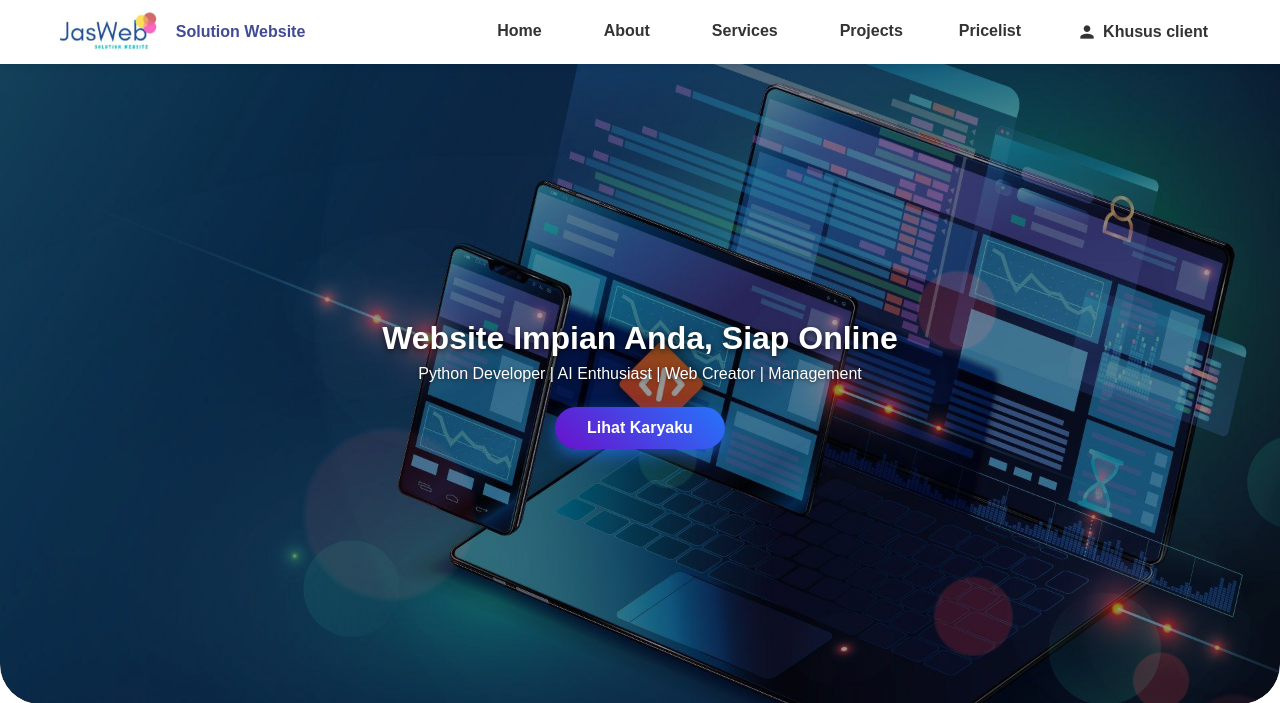
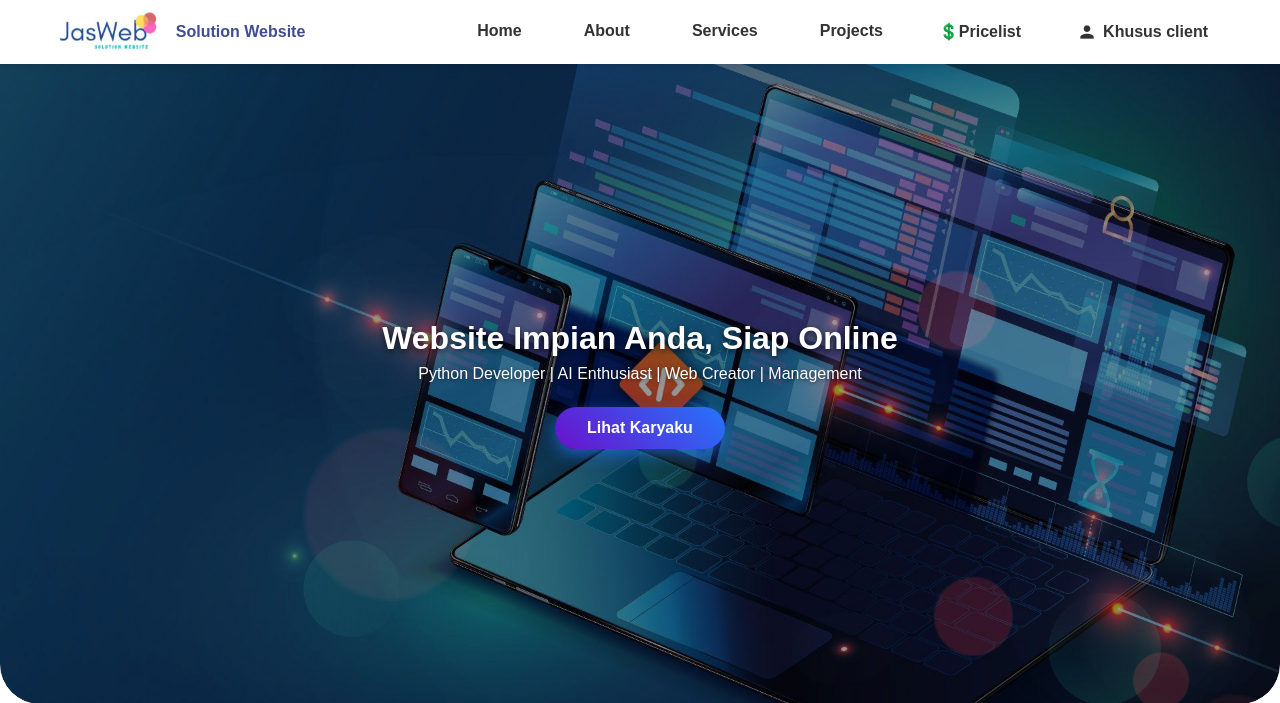
Before and after one commit to septianabdulkarim-cloud/portfolio_website, a Flask app: page / in a window 1280 px wide. Shown: the top 703 px of the page. Run offline with Flask 3, Linux system fonts and the light colour scheme.

Commit message:
Update index.html , login.html, register.html dan style.css

```diff
--- a/desktop.ini
+++ b/desktop.ini
@@ -7,3 +7,5 @@ Screenshot 2025-09-10 195849.png=@Screenshot 2025-09-10 195849,0
 Screenshot 2025-09-10 204851.png=@Screenshot 2025-09-10 204851,0
 Screenshot 2025-09-17 202835.png=@Screenshot 2025-09-17 202835,0
 Screenshot 2025-09-17 202257.png=@Screenshot 2025-09-17 202257,0
+Screenshot 2025-09-18 202223.png=@Screenshot 2025-09-18 202223,0
+Screenshot 2025-09-18 203041.png=@Screenshot 2025-09-18 203041,0
--- a/static/desktop.ini
+++ b/static/desktop.ini
@@ -6,3 +6,5 @@ Screenshot 2025-09-10 195849.png=@Screenshot 2025-09-10 195849,0
 Screenshot 2025-09-10 204851.png=@Screenshot 2025-09-10 204851,0
 Screenshot 2025-09-17 202835.png=@Screenshot 2025-09-17 202835,0
 Screenshot 2025-09-17 202257.png=@Screenshot 2025-09-17 202257,0
+Screenshot 2025-09-18 202223.png=@Screenshot 2025-09-18 202223,0
+Screenshot 2025-09-18 203041.png=@Screenshot 2025-09-18 203041,0
--- a/static/image/desktop.ini
+++ b/static/image/desktop.ini
@@ -6,3 +6,5 @@ Screenshot 2025-09-10 195849.png=@Screenshot 2025-09-10 195849,0
 Screenshot 2025-09-10 204851.png=@Screenshot 2025-09-10 204851,0
 Screenshot 2025-09-17 202835.png=@Screenshot 2025-09-17 202835,0
 Screenshot 2025-09-17 202257.png=@Screenshot 2025-09-17 202257,0
+Screenshot 2025-09-18 202223.png=@Screenshot 2025-09-18 202223,0
+Screenshot 2025-09-18 203041.png=@Screenshot 2025-09-18 203041,0
--- a/templates/index.html
+++ b/templates/index.html
@@ -13,7 +13,7 @@
     <link rel="stylesheet" href="/static/css/style.css">
 
     <!-- Favicon -->
-    <link rel="icon" href="/static/image/6091307260287504134.jpg" type="image/png">
+    <link rel="icon" href="/static/image/logo 4.png" type="image/png">
 </head>
 <body>
 
@@ -37,7 +37,7 @@
                 <li><a class="nav-link" href="#about"><span class="material-icons"></span> About</a></li>
                 <li><a class="nav-link" href="#services"><span class="material-icons"></span> Services</a></li>
                 <li><a class="nav-link" href="#projects"><span class="material-icons"></span> Projects</a></li>
-               <li><a class="nav-link" href="{{ url_for('pricelist') }}">Pricelist</a></li>
+               <li><a class="nav-link" href="{{ url_for('pricelist') }}"> 💲Pricelist</a></li>
 
 
 
@@ -328,6 +328,7 @@
       </div>
     </div>
 <div class="footer-hours"> <h4>Jam Sekarang.</h4> <p id="current-time"></p> </div>
+
     <!-- Bagian Gambar -->
 <div class="footer-image">
   <h4>our property :</h4>
```
Also changed, not shown: templates/Pricelist.html (+6 -9 lines), static/image/logo 3.png (added), static/image/logo 4.png (added), static/image/logo baru.png (added), static/image/logo kedua.png (added), 1 other file.
